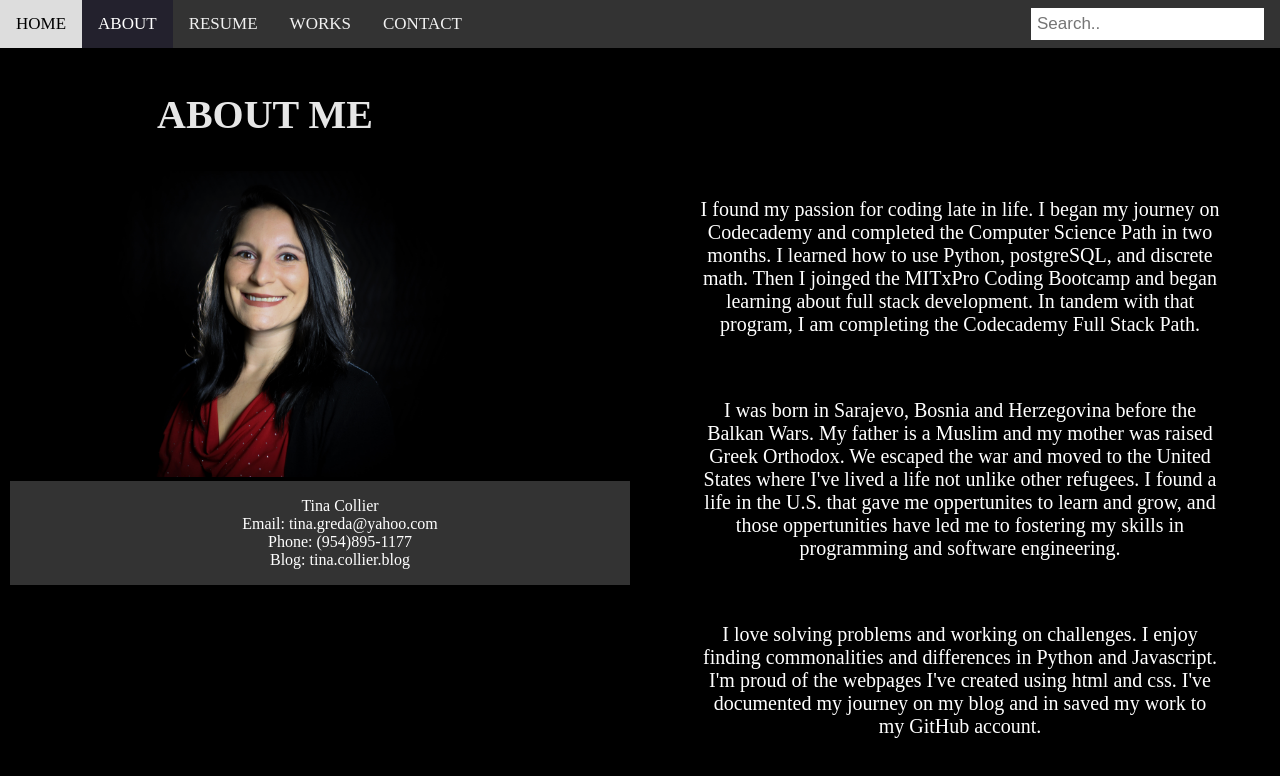
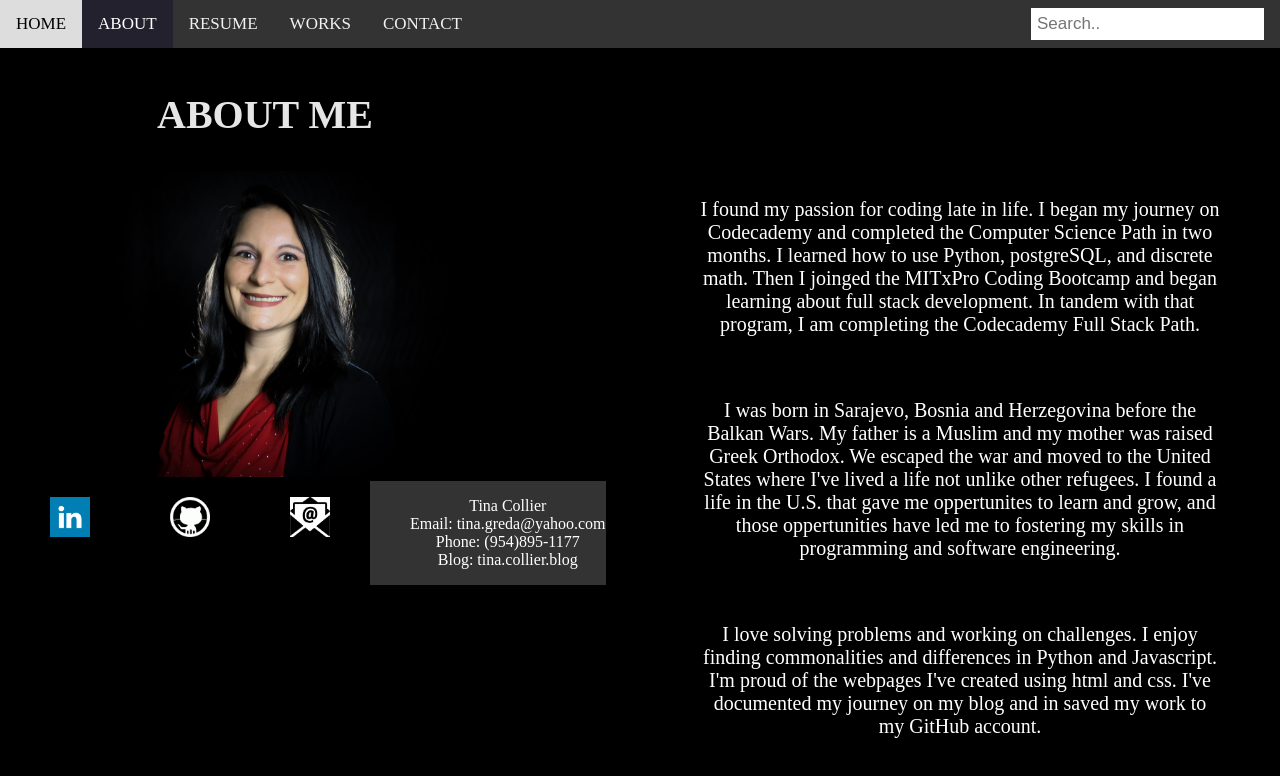
Before and after one commit to TinaCollier/PortfolioWebsite, a plain HTML site: page aboutme.html in a window 1280 px wide. Drawn offline with Linux system fonts and the light colour scheme; a web font is replaced by a local one.

```diff
--- a/aboutme.html
+++ b/aboutme.html
@@ -27,8 +27,26 @@
 
                     </header>
                 </div>
+                <div class="aboutMeDetails">
+                    <div class="icons">
+                        <figure>
+                            <a href="www.linkedin.com/in/tina-collier" target="_blank">
+                                <img class="linkedInIcon" src="./design/linkedinicon.webp" alt="linkedIn icon">
+                            </a>
+                        </figure>
+                        <figure>
+                            <a href="https://github.com/TinaCollier" target="_blank">
+                                <img class="gitHubIcon" src="./design/githubicon.png" alt="GitHub icon">
+                            </a>
+                        </figure>
+                        <figure>
+                            <a href="mailto:tina.greda@yahoo.com" target="_blank">
+                                <img class="emailIcon" src="./design/emailicon.png" alt="email icon">
+                            </a>
+                        </figure>
+                    </div>
                     <div>
-                    <footer>
+                        <footer >
                             <ul>
                                 <li>Tina Collier</li>
                                 <li>Email: tina.greda@yahoo.com</li>
@@ -36,6 +54,7 @@
                                 <li>Blog: tina.collier.blog</span></li>
                             </ul>
                         </footer>
+                    </div>
                 </div>
             </div>
 
--- a/style.css
+++ b/style.css
@@ -190,7 +190,9 @@
     border-radius: 15px;
 }
 
-
+.aboutMeDetails {
+    display: flex;
+}
 
 .projects figcaption {
     color: white;
```
Also changed, not shown: index.html (+3 -3 lines), 1 other file. Lines whose indentation alone changed are shown as unchanged.
